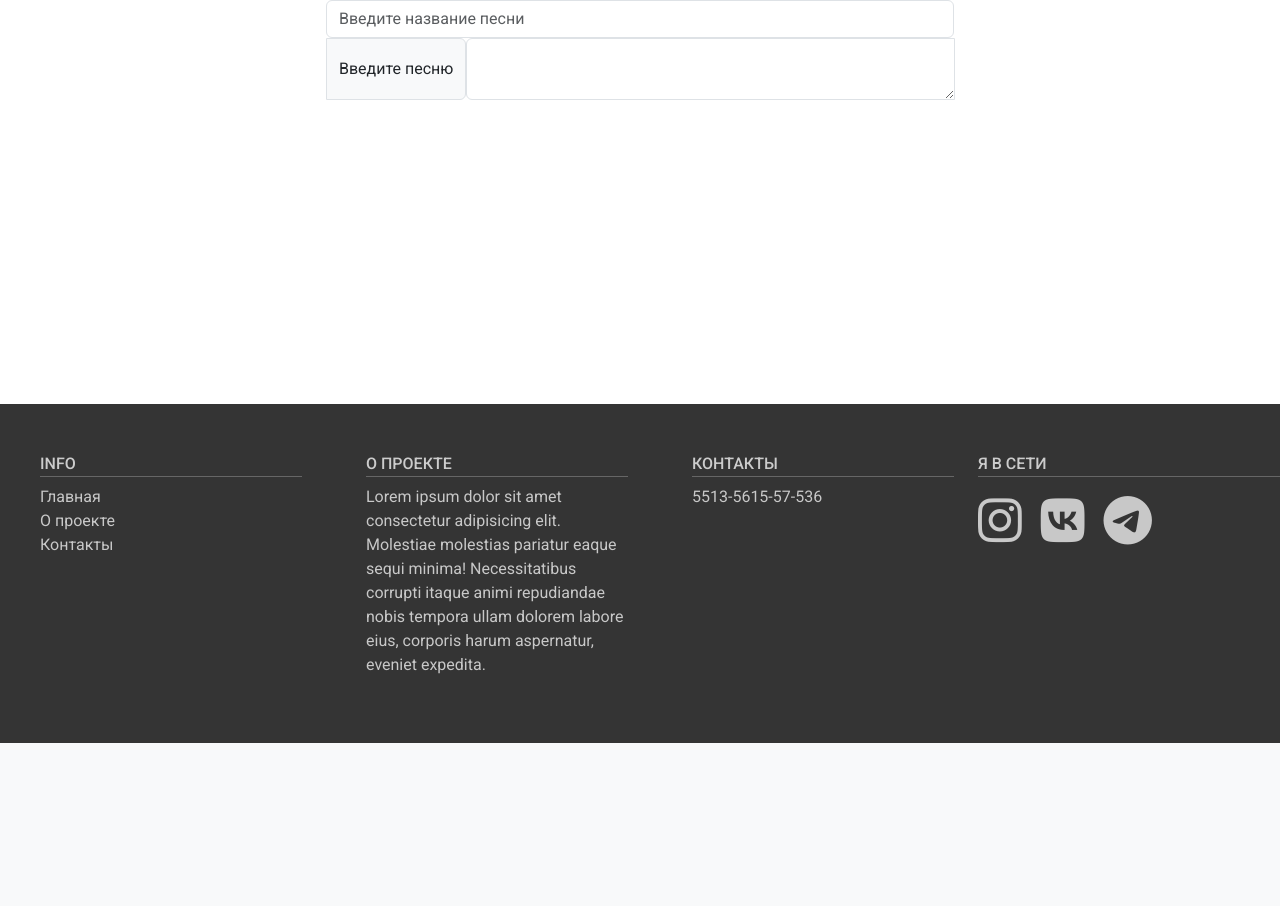
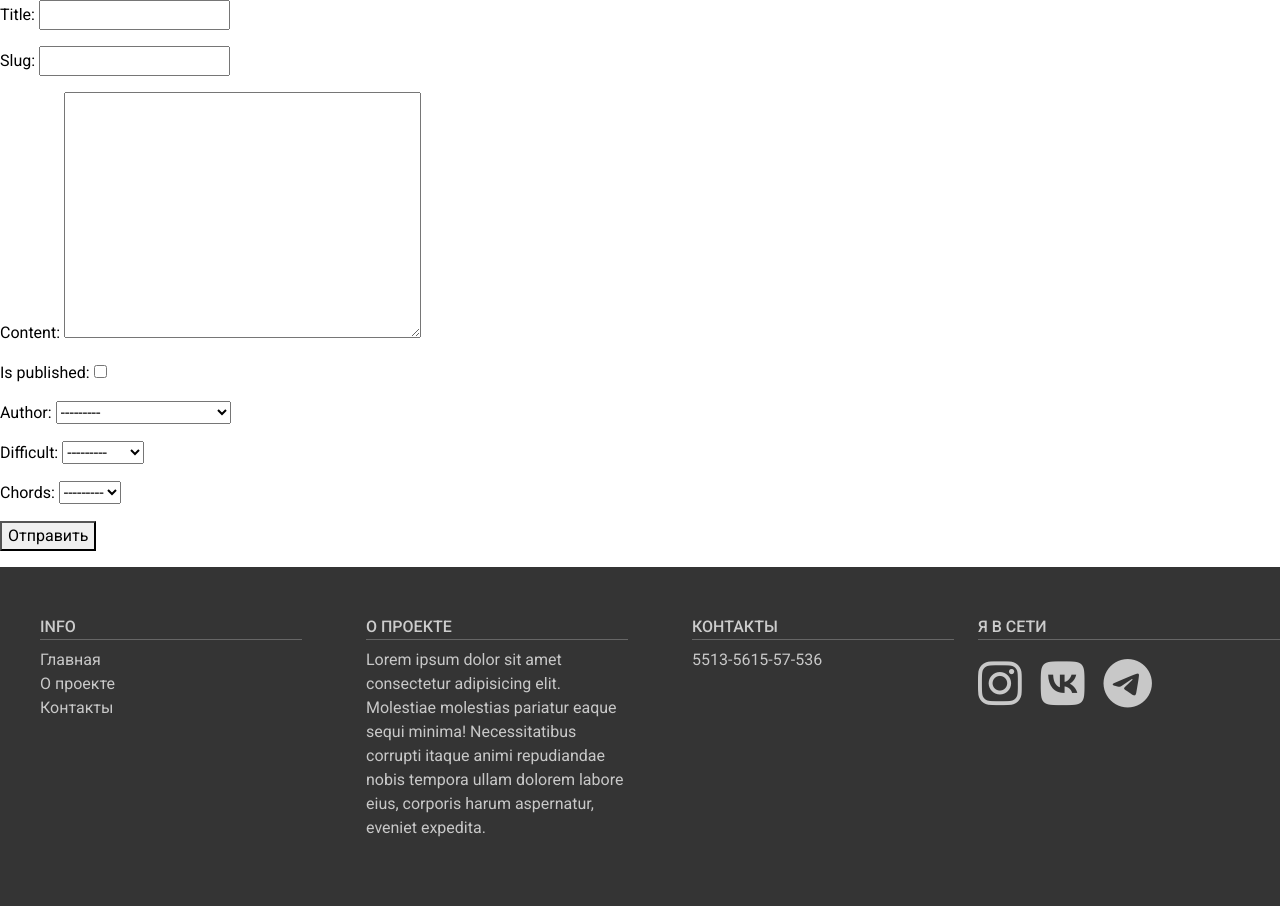
Before and after one commit to alexvic-che/Guitar-project, a Django app: page /add_sing/ in a window 1280 px wide. Shown: the part 57-963 px from the top of the page. Before the commit the page ends 800 px from the top, so only its background shows below. Run offline with Django 5.2, Linux system fonts and the light colour scheme; data comes from the database, SQL or seed files in the repository; some libraries are stand-ins or nearby versions.

Commit message:
added form

```diff
--- /dev/null
+++ b/guitarsite/guitar/forms.py
@@ -0,0 +1,12 @@
+from django import forms
+from .models import Difficulty, Authors, Chords
+
+class AddSingForm(forms.Form):
+
+    title = forms.CharField(max_length=255)
+    slug = forms.CharField(max_length=255)
+    content = forms.CharField(widget=forms.Textarea())
+    is_published = forms.BooleanField(required=False)
+    author = forms.ModelChoiceField(queryset=Authors.objects.all())
+    difficult = forms.ModelChoiceField(queryset=Difficulty.objects.all())
+    chords = forms.ModelChoiceField(queryset=Chords.objects.all())
--- a/guitarsite/guitar/templates/guitar/add_sing.html
+++ b/guitarsite/guitar/templates/guitar/add_sing.html
@@ -1,21 +1,8 @@
 {% extends 'base.html' %} {% load static %} {% block content %}
 
-<div class="conteiner">
-  <div class="row">
-    <div class="col-3"></div>
-    <div class="col-6">
-      <form action="">
-        <input class="form-control" type="text" placeholder="Введите название песни" aria-label="Введите название песни">
-        <div class="input-group">
-          <span class="input-group-text">Введите песню</span>
-          <textarea
-            class="form-control"
-            aria-label="С текстовым полем"
-          ></textarea>
-        </div>
-      </form>
-    </div>
-    <div class="col-3"></div>
-  </div>
-</div>
+<form action="" method="POST">
+  {% csrf_token %}
+  {{ form.as_p}}
+  <p><button type="submit">Отправить</button></p>
+</form>
 {% endblock content%}
--- a/guitarsite/guitar/views.py
+++ b/guitarsite/guitar/views.py
@@ -2,8 +2,8 @@
 from django.http import HttpResponse, HttpResponseNotFound
 from django.urls import reverse
 
-from guitar.models import Sings, Difficulty, Authors
-
+from .models import Sings, Difficulty, Authors
+from .forms import AddSingForm
 
 def index(request):
     sings = Sings.published.all()[:6]
@@ -65,7 +65,18 @@
     return render(request,"guitar/sing.html",context)
 
 def add_sing(request):
-    return render(request, "guitar/add_sing.html")
+    if request.method == "POST":
+        form = AddSingForm(request.POST)
+        if form.is_valid():
+            print(form.cleaned_data)
+    else:
+        form = AddSingForm()
+
+    context = {
+        "form":form
+    }
+
+    return render(request, "guitar/add_sing.html", context)
 
 
 def not_found_page(request, exception):
```
